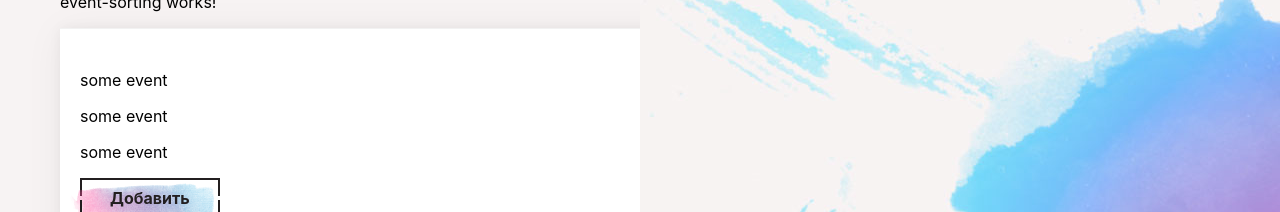
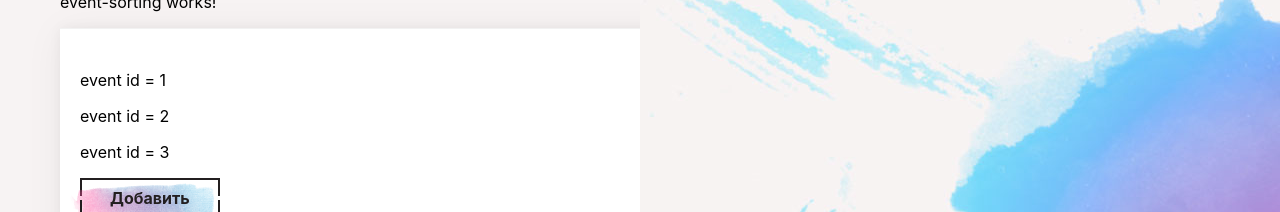
Before and after one commit to bree7e/bree7e-point, an Angular app: page /timeline in a window 1280 px wide. Shown: the part 363-575 px from the top of the page. Built offline with nearby package versions, Linux system fonts and the light colour scheme.

Commit message:
event wip

```diff
--- a/src/app/pages/timeline-page/timeline-page.component.html
+++ b/src/app/pages/timeline-page/timeline-page.component.html
@@ -2,7 +2,9 @@
     <h2 class="timeline__title">Timeline</h2>
     <app-event-sorting></app-event-sorting>
     <div class="timeline__list">
-        <app-event-list></app-event-list>
+        <app-event-list
+            [eventList]="events"
+        ></app-event-list>
         <div class="aqua-button">
             <span class="aqua-button__bg"></span>
             <a routerLink="/timeline/add" class="aqua-button__title">Добавить</a>
--- a/src/app/pages/timeline-page/timeline-page.component.ts
+++ b/src/app/pages/timeline-page/timeline-page.component.ts
@@ -1,4 +1,7 @@
 import { Component, OnInit } from '@angular/core';
+
+import { Currencies } from 'src/app/shared/currencies.enum';
+import { TimelineEvent, TransactionEvent } from 'src/app/shared/timeline-event';
 
 @Component({
   selector: 'app-timeline-page',
@@ -6,10 +9,16 @@ import { Component, OnInit } from '@angular/core';
   styleUrls: ['./timeline-page.component.scss']
 })
 export class TimelinePageComponent implements OnInit {
+  public events: TimelineEvent[] = [];
 
   constructor() { }
 
   ngOnInit() {
+    // TransactionEvent|NewsEvent
+    debugger;
+    this.events.push(new TransactionEvent('1', new Date(), Currencies.RUB, 500, 'Горнов А.В.'));
+    this.events.push(new TransactionEvent('2', new Date(), Currencies.EUR, 30, 'Петров А.В.'));
+    this.events.push(new TransactionEvent('3', new Date(), Currencies.USD, -20, 'Иванов А.В.'));
   }
 
 }
--- a/src/app/timeline/event-list/event-list.component.html
+++ b/src/app/timeline/event-list/event-list.component.html
@@ -1 +1,4 @@
-<app-event *ngFor="let item of [1,2,3]"></app-event>
+<app-event
+    *ngFor="let event of eventList"
+    [event]="event"
+></app-event>
--- a/src/app/timeline/event/event.component.html
+++ b/src/app/timeline/event/event.component.html
@@ -1,3 +1,3 @@
 <p>
-  some event
+  event id = {{ event.id }}
 </p>
--- a/src/app/timeline/event/event.component.ts
+++ b/src/app/timeline/event/event.component.ts
@@ -1,4 +1,6 @@
 import { Component, OnInit } from '@angular/core';
+import { Input } from '@angular/core';
+import { TimelineEvent } from 'src/app/shared/timeline-event';
 
 @Component({
   selector: 'app-event',
@@ -7,6 +9,8 @@ import { Component, OnInit } from '@angular/core';
 })
 export class EventComponent implements OnInit {
 
+  @Input() event: TimelineEvent;
+
   constructor() { }
 
   ngOnInit() {
```
Also changed, not shown: src/app/timeline/event-list/event-list.component.ts (+7 -0 lines).
